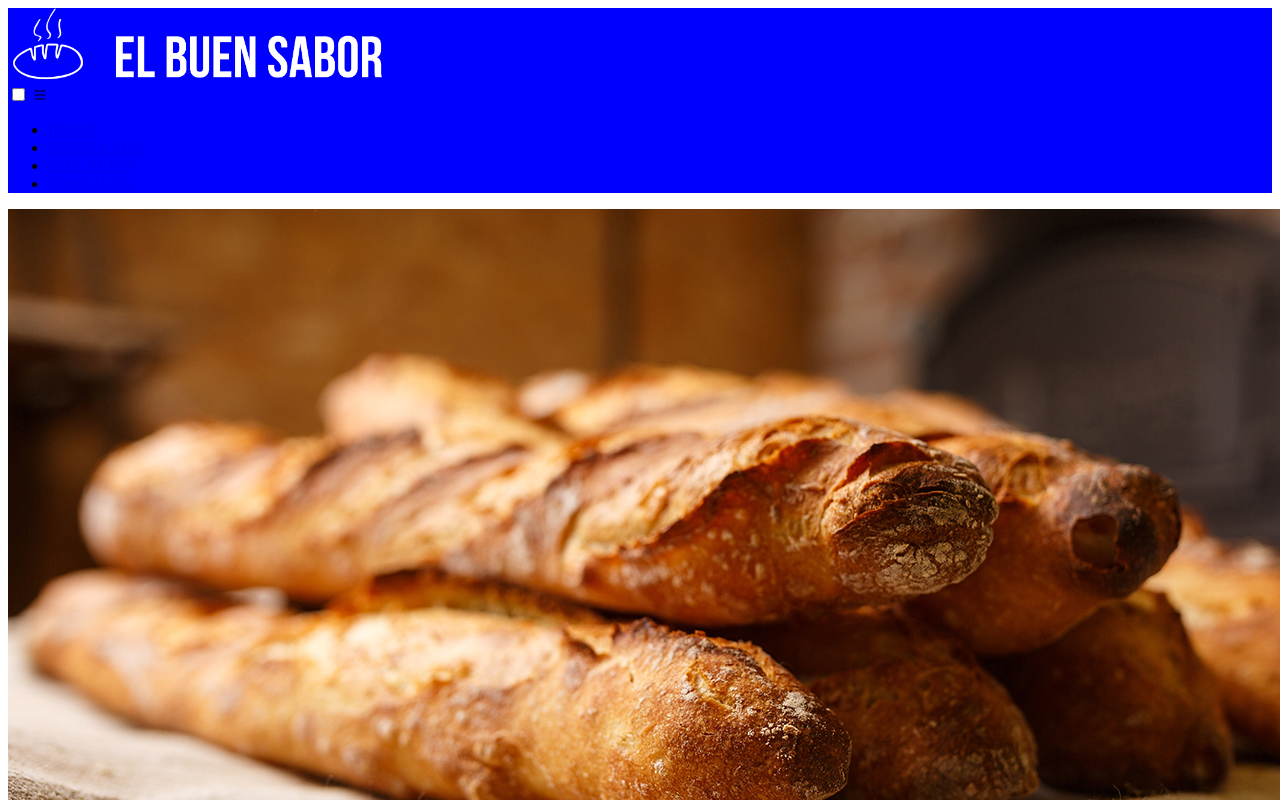
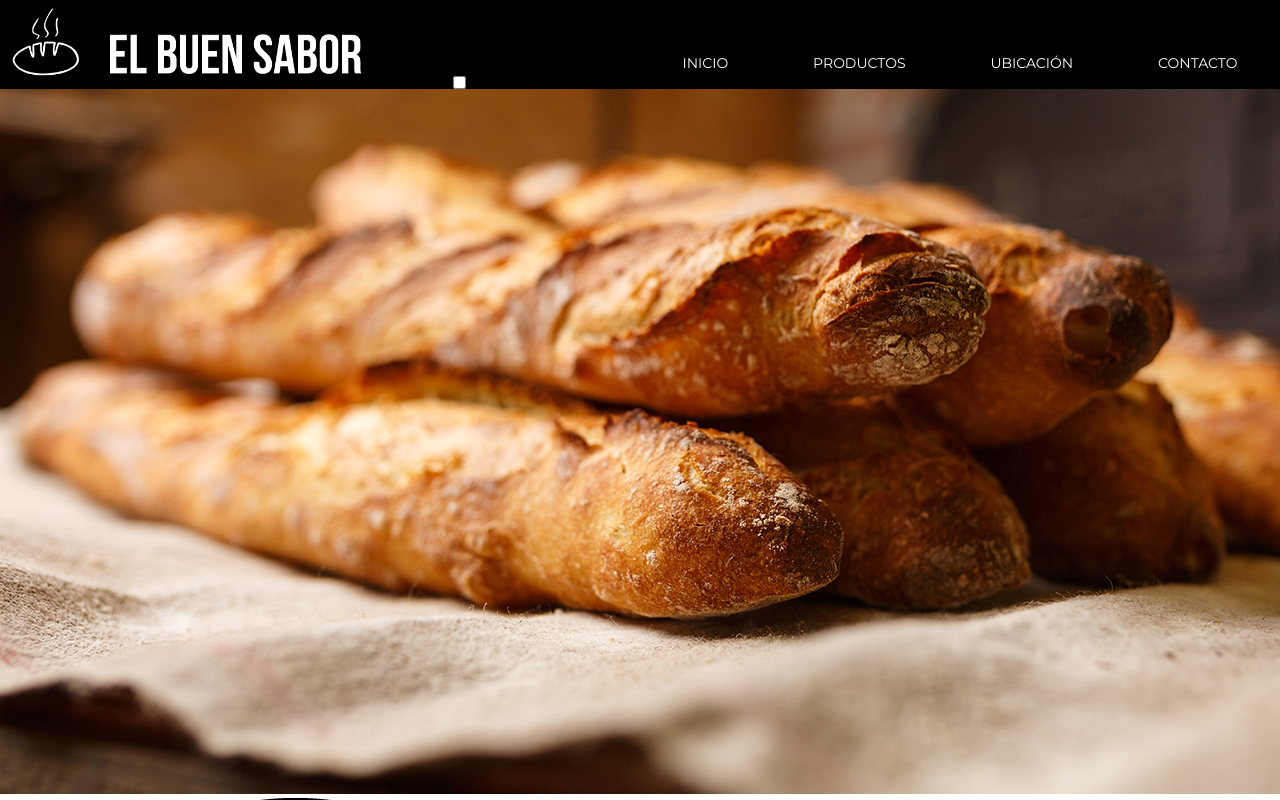
Before and after one commit to femorago/ebs-panaderia, a website: page index.html in a window 1280 px wide. Shown: the top 800 px of the page. Drawn offline with nearby package versions, Linux system fonts and the light colour scheme.

Commit message:
Creacion del header

```diff
--- a/index.html
+++ b/index.html
@@ -39,7 +39,7 @@
 
                 <li><a href="#">INICIO</a></li>
                 <li><a href="#">PRODUCTOS</a></li>
-                    <li><a href="#">UBICACION</a></li>
+                <li><a href="#">UBICACIÓN</a></li>
                 <li><a href="#">CONTACTO</a></li>
 
             </ul>
--- /dev/null
+++ b/scss/base/_body.scss
@@ -0,0 +1,5 @@
+*{
+    padding: 0;
+    margin: 0;
+    font-family: "Montserrat";
+}
--- a/scss/components/_header.scss
+++ b/scss/components/_header.scss
@@ -1,8 +1,18 @@
 header {
+    position: fixed;
+    top: 0;
+    width: 100%;
+
     nav {
-        background-color: blue;
+        /* background-color: blue; */
+        background-color: #000;
+        display: flex;
+        justify-content: space-between;
+        align-items: flex-end;
+        width: 100%;
         .logo {
-            width: 30%;
+            width: 28%;
+            padding: 8px;
             a {
                 img {
                     width: 100%;
@@ -10,5 +20,32 @@ header {
 
             }
         }
+
+        ul {
+            list-style: none;
+            font-size: 14px;
+            width: 50%;
+            height: 35px;
+            /* background-color: red; */
+            background-color: #000;
+            display: flex;
+            justify-content: space-around;
+            align-items: flex-start;
+
+
+            li {
+
+                a {
+                   color: #fff;
+                   text-decoration: none;
+
+
+                   &:hover {
+                    color: red;
+                    transition: 1s;
+                   }
+                }
+            }
+        }
     }
 }
--- a/scss/styles.scss
+++ b/scss/styles.scss
@@ -1 +1,2 @@
 @import "./components/header";
+@import "./base/body";
```
Also changed, not shown: css/styles.css, 1 other file. Lines whose indentation alone changed are shown as unchanged.
